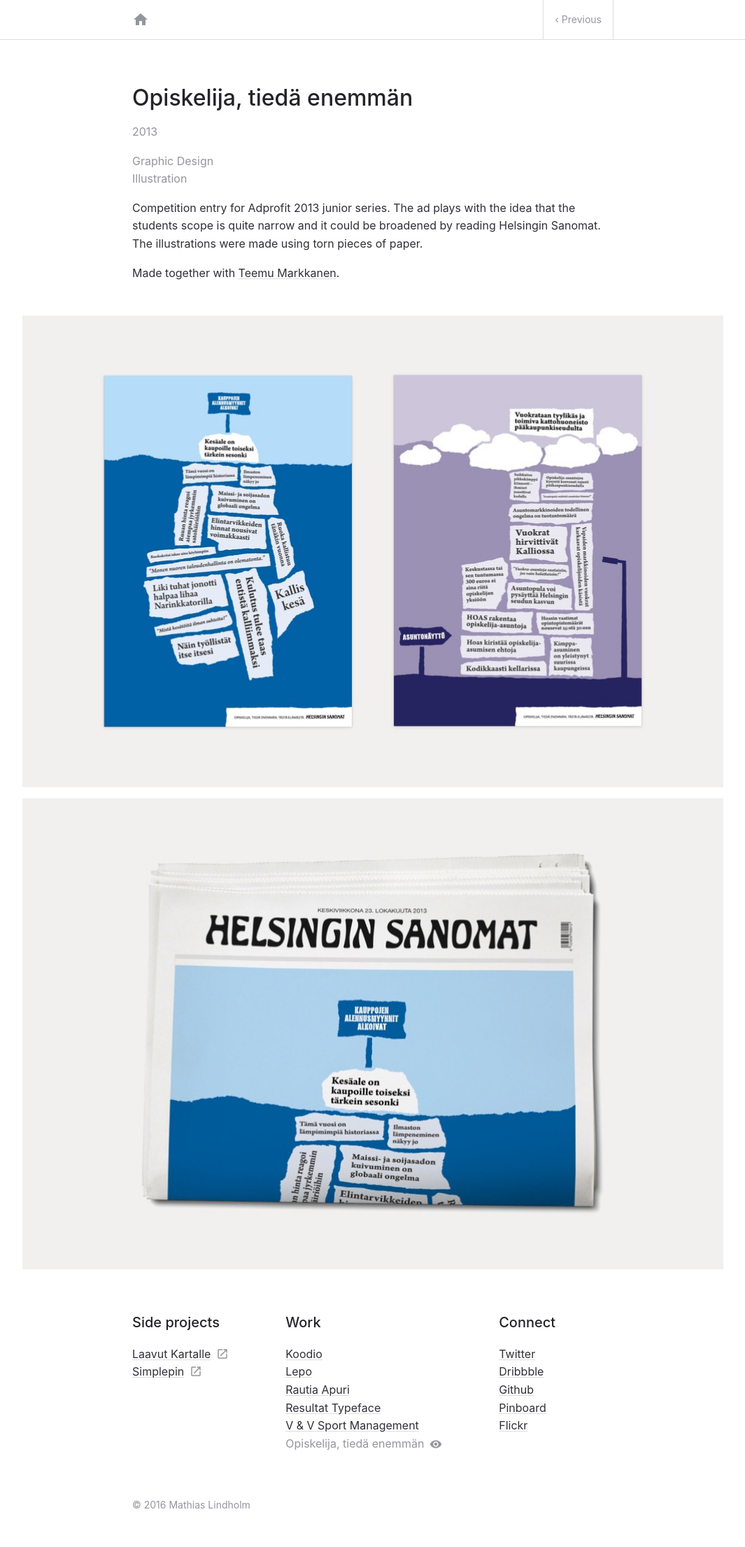
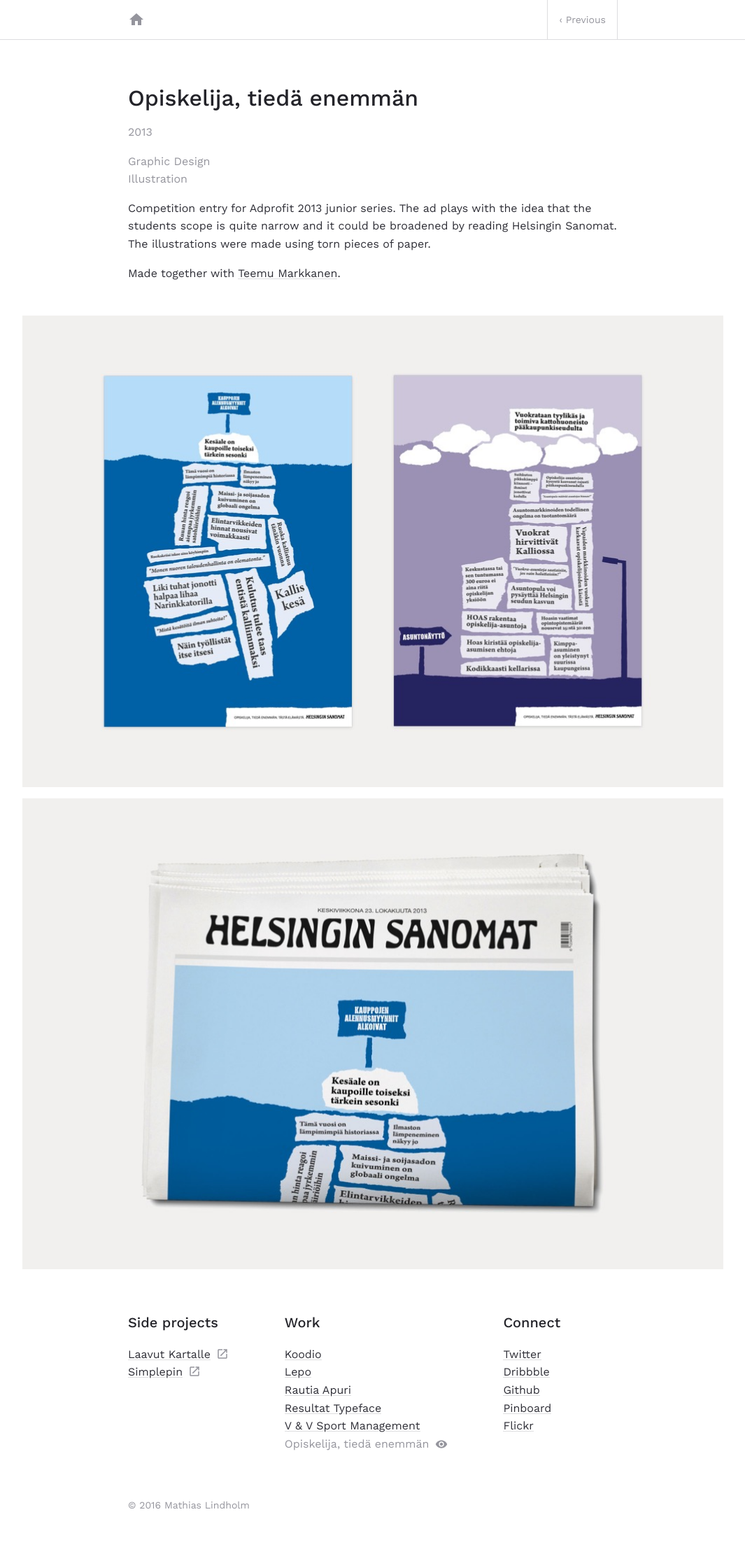
Before and after one commit to mlindholm/homepage, a Jekyll site: the page built from _posts/2013-07-01-adprofit.md, in a window 1280 px wide. Shown: the whole page at 70% size, without its empty margins (107-1172 px from the left). Built offline with Jekyll 4.4.1, drawn with Linux system fonts in a browser that asks for light colours; nearby versions of some CDN libraries.

Commit message:
Change font to Work Sans

```diff
--- a/_layouts/default.html
+++ b/_layouts/default.html
@@ -15,6 +15,7 @@
       <meta name="robots" content="{{ page.robots }}" />
     {% endif %}
     <link rel="shortcut icon" href="{{ site.baseurl }}/favicon.ico">
+    <link href="https://fonts.googleapis.com/css?family=Work+Sans:400,500,700" rel="stylesheet" type="text/css">
     <link rel="stylesheet" type="text/css" href="{{ site.baseurl }}/css/style.css" />
     <script src="{{ site.baseurl }}/js/vendor/modernizr-2.8.3.min.js"></script>
   </head>
--- a/_scss/_main.scss
+++ b/_scss/_main.scss
@@ -7,7 +7,7 @@
 body {
   background: $white;
   color: $grey-700;
-  font-family: -apple-system, BlinkMacSystemFont, "Roboto", "Droid Sans", "Helvetica Neue", Helvetica, Arial, sans-serif;
+  font-family: "Work Sans", sans-serif;
   font-weight: 400;
   line-height: 1.6;
   text-rendering: optimizeLegibility;
@@ -15,7 +15,7 @@
 
 .wrapper {
   margin: 0 auto;
-  max-width: 45rem;
+  max-width: 732px;
   padding-left: 1rem;
   padding-right: 1rem;
   @include clearfix;
```
Also changed, not shown: index.md (+1 -1 lines).
